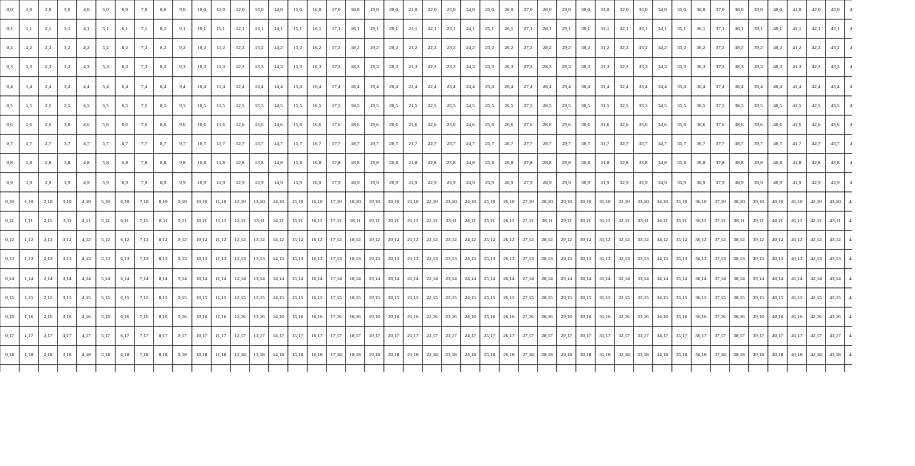
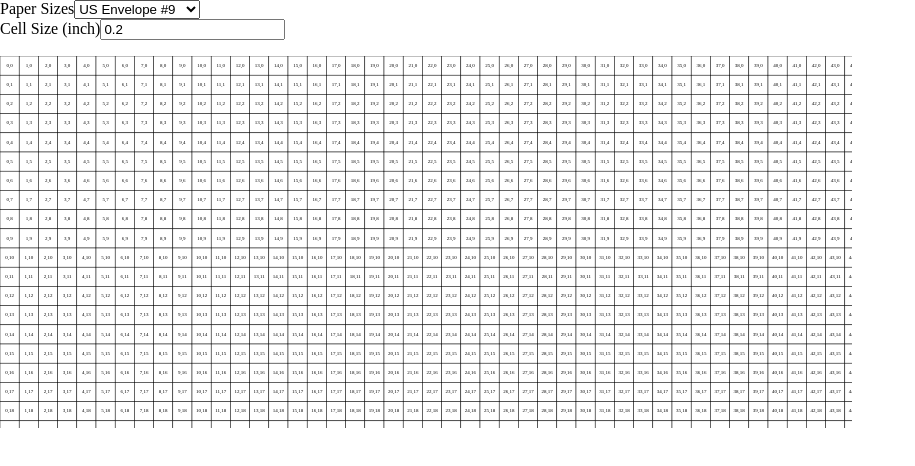
Before and after one commit to zehuac2/grid-maker, a React (Vite) app in the folder web/: page / in a window 1280 px wide. Shown: the top 466 px of the page, without its empty margins (0-915 px from the left). Built offline with nearby package versions, Linux system fonts and the light colour scheme.

Commit message:
[feat] Implement Paper and Cell Size Form

```diff
--- a/web/package.json
+++ b/web/package.json
@@ -4,7 +4,8 @@
   "description": "",
   "type": "module",
   "scripts": {
-    "start": "vite"
+    "start": "vite",
+    "build": "vite build"
   },
   "keywords": [],
   "author": "",
@@ -13,6 +14,7 @@
     "@types/react": "^18.0.38",
     "@types/react-dom": "^18.0.11",
     "@vitejs/plugin-react": "^4.0.0",
+    "sass": "^1.62.1",
     "vite": "^4.3.1"
   },
   "dependencies": {
--- a/web/src/App.tsx
+++ b/web/src/App.tsx
@@ -1,19 +1,64 @@
+import { useId, useState } from 'react';
 import Grid from './components/Grid';
 import { PAPERS } from './papers';
 import { inchToPixel, Inch } from './units';
 
-export default function App() {
-  const { width, height } = PAPERS.US_ENVELOPE_9;
-  const cellSize = inchToPixel(0.2 as Inch);
+function InvalidConfiguration(): JSX.Element {
+  return <div>Please enter a valid setting</div>;
+}
+
+InvalidConfiguration.displayName = 'InvalidConfiguration';
+
+export default function App(): JSX.Element {
+  const [paperKey, setPaperKey] = useState('US_ENVELOPE_9');
+  const paper = PAPERS[paperKey];
+  const { width, height } = paper;
+
+  const [cellSize, setCellSize] = useState(0.2 as Inch);
+
+  const paperSizeId = useId();
+  const cellSizeId = useId();
 
   return (
     <>
-      <Grid
-        width={inchToPixel(width)}
-        height={inchToPixel(height)}
-        cellSize={cellSize}
-        alt={`A grid whose width is ${width} inches, and whose height is ${height} inches`}
-      ></Grid>
+      <form className="HideOnPrint">
+        <div>
+          <label htmlFor={paperSizeId}>Paper Sizes</label>
+          <select
+            id={paperSizeId}
+            value={paperKey}
+            onChange={(e) => setPaperKey(e.target.value)}
+          >
+            {Object.keys(PAPERS).map((paper) => (
+              <option key={paper} value={paper}>
+                {PAPERS[paper].displayName}
+              </option>
+            ))}
+          </select>
+        </div>
+        <div>
+          <label htmlFor={cellSizeId}>Cell Size (inch)</label>
+          <input
+            placeholder="inch"
+            type="number"
+            value={cellSize}
+            step={0.1}
+            onChange={(e) =>
+              setCellSize(Number.parseFloat(e.target.value) as Inch)
+            }
+          />
+        </div>
+      </form>
+      {cellSize === 0 ? (
+        <InvalidConfiguration />
+      ) : (
+        <Grid
+          width={inchToPixel(width)}
+          height={inchToPixel(height)}
+          cellSize={inchToPixel(cellSize)}
+          alt={`A grid whose width is ${width} inches, and whose height is ${height} inches`}
+        ></Grid>
+      )}
     </>
   );
 }
--- a/web/src/index.tsx
+++ b/web/src/index.tsx
@@ -2,7 +2,7 @@ import { StrictMode } from 'react';
 import { createRoot } from 'react-dom/client';
 import App from './App';
 
-import './index.css';
+import './styles/index.scss';
 
 const root = createRoot(document.getElementById('app-main'));
 root.render(
--- a/web/src/papers/index.ts
+++ b/web/src/papers/index.ts
@@ -12,4 +12,9 @@ export const PAPERS = {
     width: 8.87,
     height: 3.87,
   } as Paper,
+  US_ENVELOPE_10: {
+    displayName: 'US Envelope #10',
+    width: 9.5,
+    height: 4.125,
+  } as Paper,
 };
--- /dev/null
+++ b/web/src/styles/components/_HideOnPrint.scss
@@ -0,0 +1,5 @@
+.HideOnPrint {
+  @media print {
+    display: none;
+  }
+}
--- a/web/src/index.css
+++ b/web/src/styles/index.scss
@@ -1,3 +1,5 @@
+@use 'components/HideOnPrint';
+
 body {
   margin: 0;
   padding: 0;
```
Also changed, not shown: 1 other file (tests, documents, lock files or other folders).
